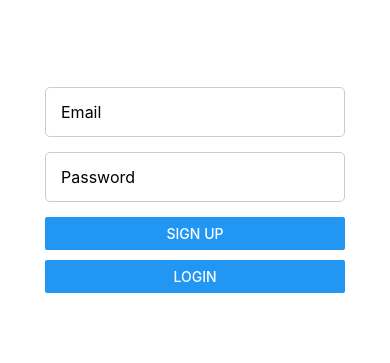
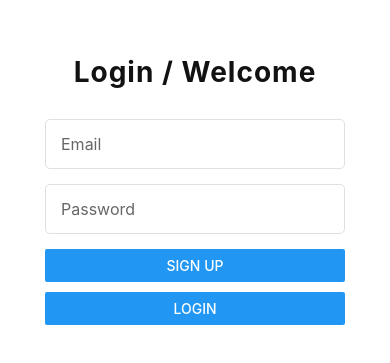
Before and after one commit to csmith623/ExpenseTracker, a React Native app: screen /Auth in a window 390 px wide. Shown: the part 227-590 px from the top of the page. Built offline with nearby package versions, Linux system fonts and the light colour scheme; no server answers.

Commit message:
Add Login/Welcome title to authentication screen

```diff
--- a/src/screens/AuthScreen.js
+++ b/src/screens/AuthScreen.js
@@ -2,8 +2,10 @@ import React, { useState } from 'react';
 import { View, TextInput, Button, Text, StyleSheet, Alert } from 'react-native';
 import { auth } from '../firebase';
 import { signInWithEmailAndPassword, createUserWithEmailAndPassword } from "firebase/auth";
+import { useTheme } from '../context/ThemeContext';
 
 export default function AuthScreen() {
+  const { theme } = useTheme();
   const [email, setEmail] = useState('');
   const [password, setPassword] = useState('');
   const [error, setError] = useState('');
@@ -19,27 +21,34 @@ export default function AuthScreen() {
   };
 
   return (
-    <View style={styles.container}>
+    <View style={[styles.container, {backgroundColor: theme.colors.background}]}>
+      {/* Login/Welcome Title */}
+      <Text style={[styles.title, {color: theme.colors.text}]}>Login / Welcome</Text>
+
       <TextInput
         placeholder="Email"
         value={email}
         onChangeText={setEmail}
-        style={styles.input}
+        style={[styles.input, {color: theme.colors.text, borderColor: theme.colors.border}]}
         keyboardType="email-address"
         autoCapitalize="none"
+        placeholderTextColor="#666"
+        accessibilityLabel="Email"
       />
       <TextInput
         placeholder="Password"
         value={password}
         onChangeText={setPassword}
         secureTextEntry
-        style={styles.input}
+        style={[styles.input, {color: theme.colors.text, borderColor: theme.colors.border}]}
+        placeholderTextColor="#666"
+        accessibilityLabel="Password"
       />
       <View style={styles.buttonContainer}>
-        <Button title="Sign Up" onPress={() => handleAuth(true)} />
+        <Button title="Sign Up" onPress={() => handleAuth(true)} accessibilityLabel="Sign up" />
       </View>
       <View style={styles.buttonContainer}>
-        <Button title="Login" onPress={() => handleAuth(false)} />
+        <Button title="Login" onPress={() => handleAuth(false)} accessibilityLabel="Login" />
       </View>
       {error ? <Text style={styles.errorText}>{error}</Text> : null}
     </View>
@@ -48,32 +57,23 @@ export default function AuthScreen() {
 
 const styles = StyleSheet.create({
   container: {
-    flex: 1,
-    justifyContent: 'center',
-    alignItems: 'center',
-    paddingHorizontal: 20,
-    backgroundColor: '#fff'
+    flex: 1, justifyContent: 'center', alignItems: 'center', paddingHorizontal: 20,
+  },
+  title: {
+    fontSize: 28,
+    fontWeight: 'bold',
+    marginBottom: 30,
+    textAlign: 'center',
+    letterSpacing: 1,
   },
   input: {
-    width: '100%',
-    maxWidth: 300,
-    height: 50,
-    borderColor: '#ccc',
-    borderWidth: 1,
-    borderRadius: 5,
-    paddingHorizontal: 15,
-    marginBottom: 15,
-    fontSize: 16,
-    backgroundColor: '#fff'
+    width: '100%', maxWidth: 300, height: 50, borderWidth: 1, borderRadius: 5,
+    paddingHorizontal: 15, marginBottom: 15, fontSize: 16, backgroundColor: '#fff',
   },
   buttonContainer: {
-    width: '100%',
-    maxWidth: 300,
-    marginBottom: 10
+    width: '100%', maxWidth: 300, marginBottom: 10,
   },
   errorText: {
-    color: 'red',
-    marginTop: 10,
-    textAlign: 'center'
+    color: 'red', marginTop: 10, textAlign: 'center',
   }
 });
```
